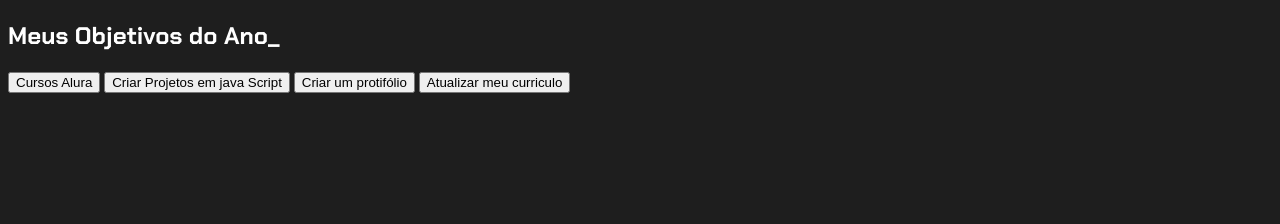
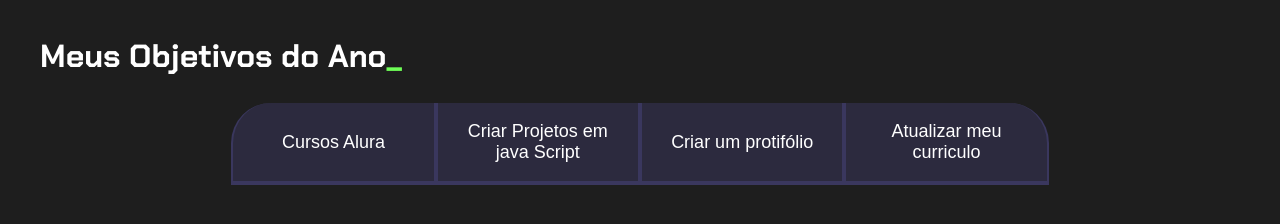
Before and after one commit to abel-dias/site-1, a plain HTML site: page index.html in a window 1280 px wide. Drawn offline with Linux system fonts and the light colour scheme.

Commit message:
Add files via upload

```diff
--- a/index.html
+++ b/index.html
@@ -8,7 +8,7 @@
 </head>
 <body>
     <section class="conteudo-principal">
-        <h2 class="titulo-principal">Meus Objetivos do Ano_</h2>
+        <h2 class="titulo-principal">Meus Objetivos do Ano<span>_</span></h2>
         <div class="botoes">
             <button class="botao">Cursos Alura</button>
             <button class="botao">Criar Projetos em java Script</button>
--- a/style.css
+++ b/style.css
@@ -13,4 +13,53 @@ body {
     background-color: var(--cor-de-fundo);
     color: var(--branco);
     font-family: 'Chakra Petch', sans-serif;
-    }
+}
+
+.conteudo-principal { display: flex;
+    flex-direction: column;
+    justify-content: center;
+    align-items: center;
+    max-width: 1200px;
+    width: 100%;
+    margin: 0 auto;
+}
+
+.titulo-principal {
+    text-align: left;
+    width: 100%;
+    font-size: 32px;
+}
+
+.titulo-principal span {
+    color: var(--verde);
+}
+
+.botao { font-family: «Crakra Petch», sans-serif;
+    background-color: var(--botao-inativo);
+    color: var(--branco); display: flex;
+    justify-content: center;
+    padding: 1em;
+    font-size: 18px;
+    align-items: center;
+    width: 100%;
+    border-bottom: 4px solid var(--botao-ativo);
+    border-left: 2px solid var(--botao-ativo);
+    border-right: 2px solid var(--botao-ativo);
+    border-top: none;
+}
+
+.botao:first-child {
+    border-radius: 40px 40px 0 0;
+}
+
+.botoes {
+    display: block;
+}
+@media screen and (min-width: 768px) {
+    .botoes { display: flex;
+}
+.botao:first-child { border-radius: 40px 0 0 0;
+}
+.botao:last-child { border-radius: 0 40px 0 0;
+}
+}
```
